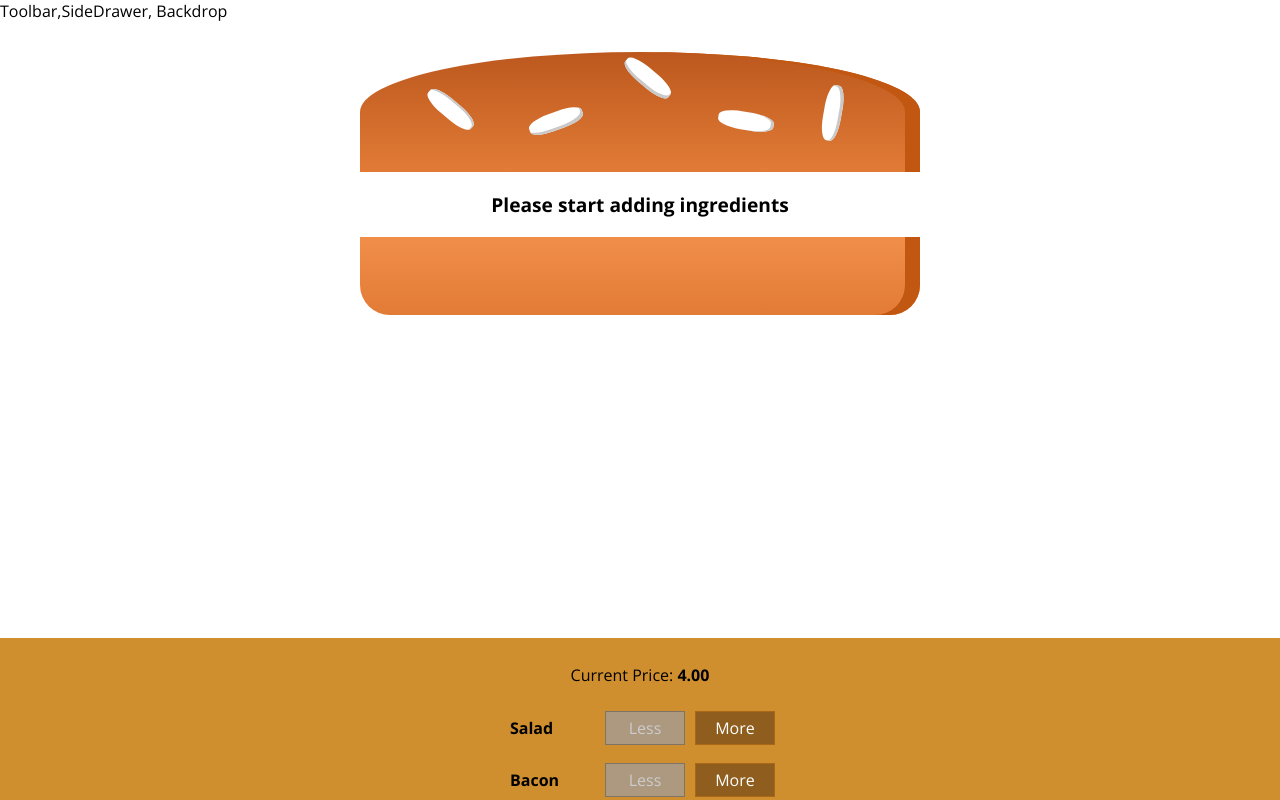
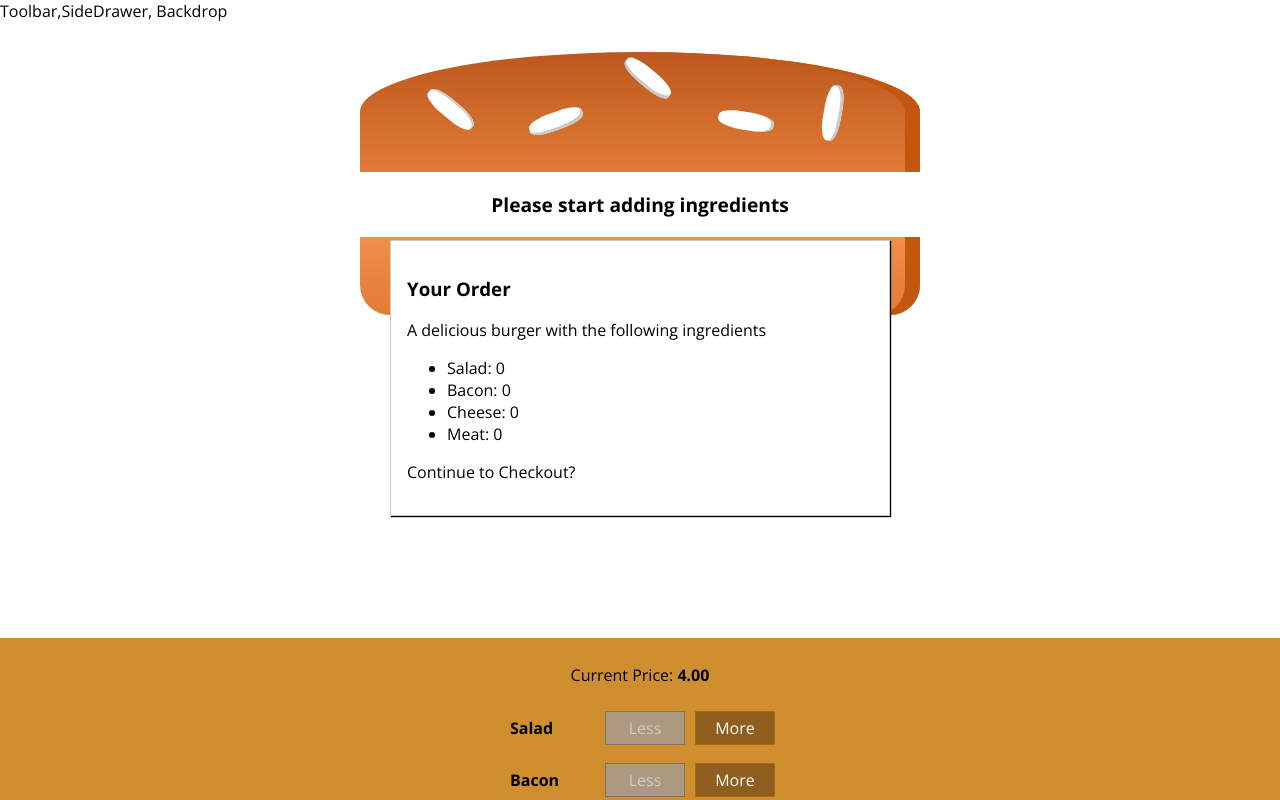
Before and after one commit to M-Lauritsen/react-burger-app, a React (Create React App) app: page / in a window 1280 px wide. Shown: the top 800 px of the page. Built offline with nearby package versions, Linux system fonts and the light colour scheme.

Commit message:
rettede css

```diff
--- a/src/components/Burger/OrderSummary/OrderSummary.js
+++ b/src/components/Burger/OrderSummary/OrderSummary.js
@@ -6,7 +6,7 @@ const orderSummary = props => {
   const ingredientSummary = Object.keys(props.ingredients).map(igKey => {
     return (
       <li key={igKey}>
-        <span style={{ textTransform: 'cpitalize' }}> {igKey}</span>:{' '}
+        <span style={{ textTransform: 'capitalize' }}> {igKey}</span>:{' '}
         {props.ingredients[igKey]}
       </li>
     );
--- a/src/components/UI/Modal/Modal.module.css
+++ b/src/components/UI/Modal/Modal.module.css
@@ -15,6 +15,6 @@
 @media (min-width: 600px) {
   .Modal {
     width: 500px;
-    left: calc(50% - 250%);
+    left: calc(50% - 250px);
   }
 }
```
